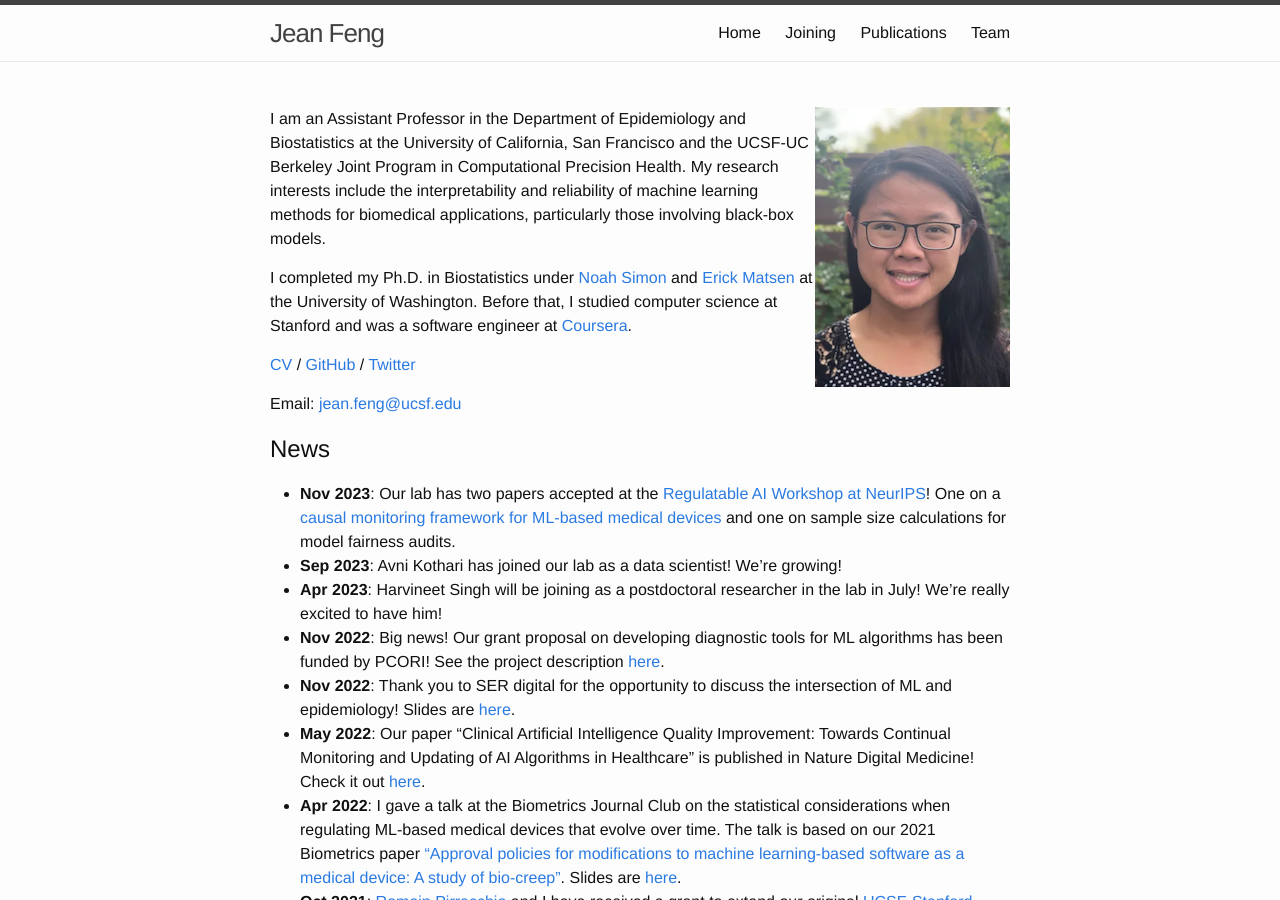
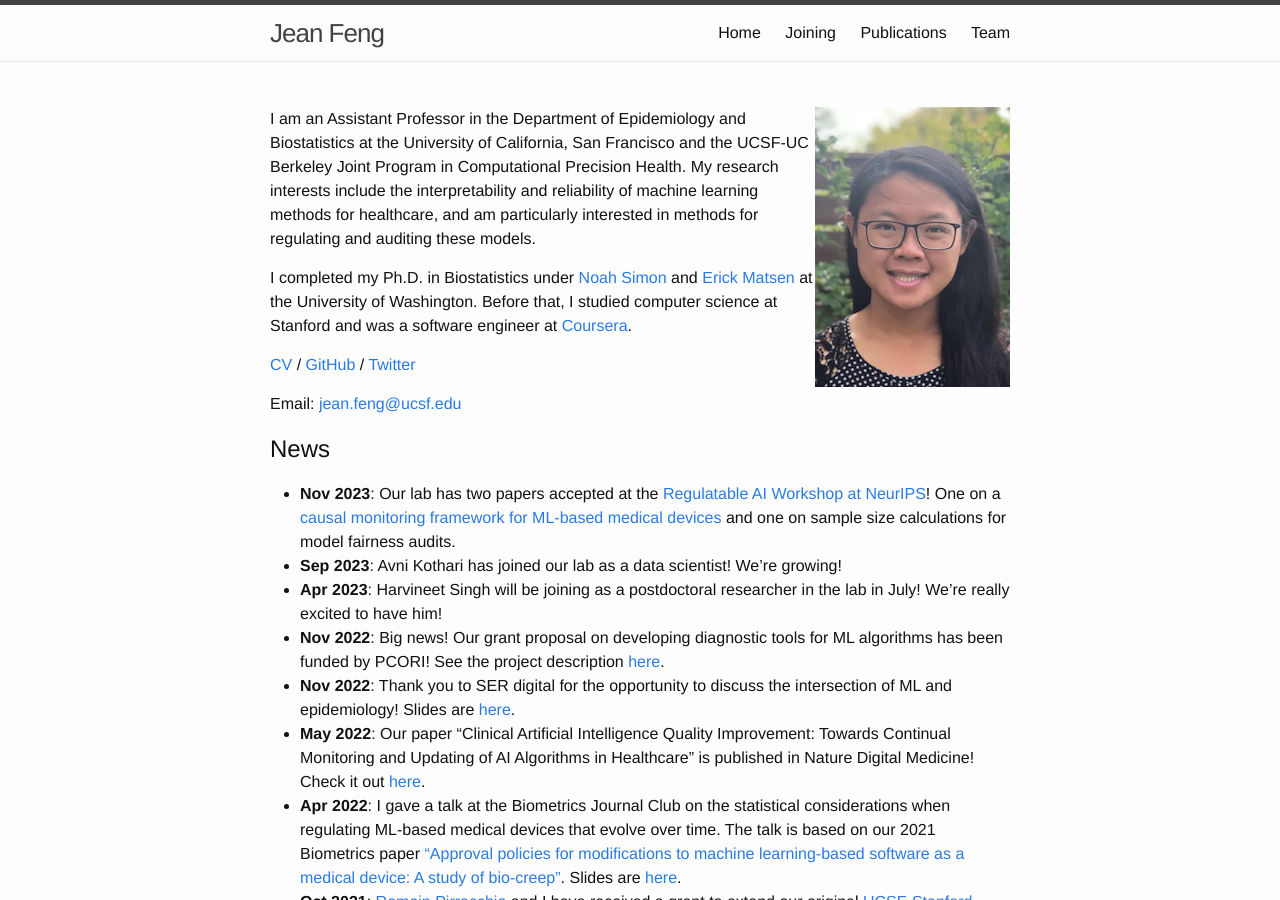
Before and after one commit to jjfeng/jjfeng.github.io, a Jekyll site: the page built from index.md, in a window 1280 px wide and 900 px high. Built offline with Jekyll 4.4.1, drawn with Linux system fonts in a browser that asks for light colours.

Commit message:
update bio

```diff
--- a/index.md
+++ b/index.md
@@ -7,7 +7,7 @@ title: Home
 <img align="right" src="headshot.png" margin="50px" height="280px" onmouseover="this.src='pocky_new.png';" onmouseout="this.src='headshot.png';">
 
 I am an Assistant Professor in the Department of Epidemiology and Biostatistics at the University of California, San Francisco and the UCSF-UC Berkeley Joint Program in Computational Precision Health.
-My research interests include the interpretability and reliability of machine learning methods for biomedical applications, particularly those involving black-box models.
+My research interests include the interpretability and reliability of machine learning methods for healthcare, and am particularly interested in methods for regulating and auditing these models.
 
 I completed my Ph.D. in Biostatistics under [Noah Simon](https://faculty.washington.edu/nrsimon/) and [Erick Matsen](https://matsen.fhcrc.org/) at the University of Washington.
 Before that, I studied computer science at Stanford and was a software engineer at [Coursera](https://www.coursera.org/).
```
